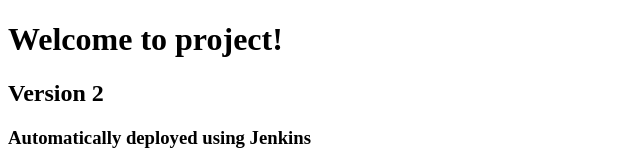
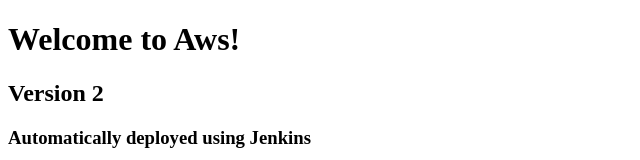
Before and after one commit to prashantgudale/jenkins-cicd-demo, a plain HTML site: page index.html in a window 1280 px wide. Shown: the top 160 px of the page, without its empty margins (0-640 px from the left). Drawn offline with Linux system fonts and the light colour scheme.

Commit message:
new index file

```diff
--- a/index.html
+++ b/index.html
@@ -4,7 +4,7 @@
     <title>Jenkins CI/CD Project</title>
 </head>
 <body>
-    <h1>Welcome to project!</h1>
+    <h1>Welcome to Aws!</h1>
 
     <h2>Version 2</h2>
 
```
